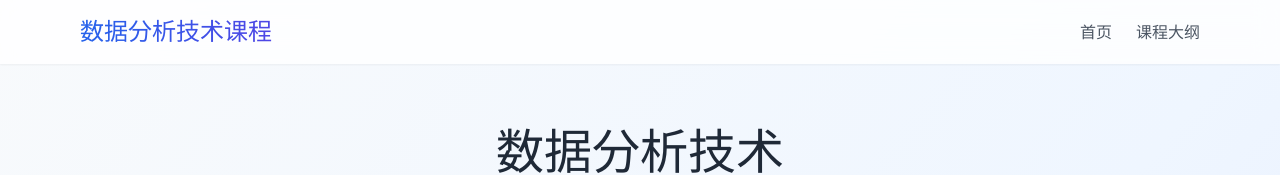
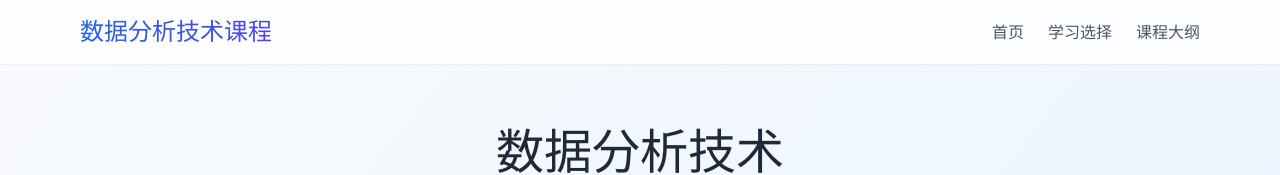
Before and after one commit to xiaolin518/LL6, a React (Vite) app: page /data-analysis in a window 1280 px wide. Shown: the top 175 px of the page. Built offline with nearby package versions, Linux system fonts and the light colour scheme.

Commit message:
添加返回学习选择页面的按钮

```diff
--- a/src/pages/DataAnalysisCourse.tsx
+++ b/src/pages/DataAnalysisCourse.tsx
@@ -335,6 +335,7 @@ export default function DataAnalysisCourse() {
             </div>
             <div className="flex items-center gap-6 text-gray-600">
               <Link to="/" className="hover:text-blue-600 transition-colors">首页</Link>
+              <Link to="/data-analysis/select" className="hover:text-blue-600 transition-colors">学习选择</Link>
               <a href="#outline" className="hover:text-blue-600 transition-colors">课程大纲</a>
             </div>
           </div>
```
